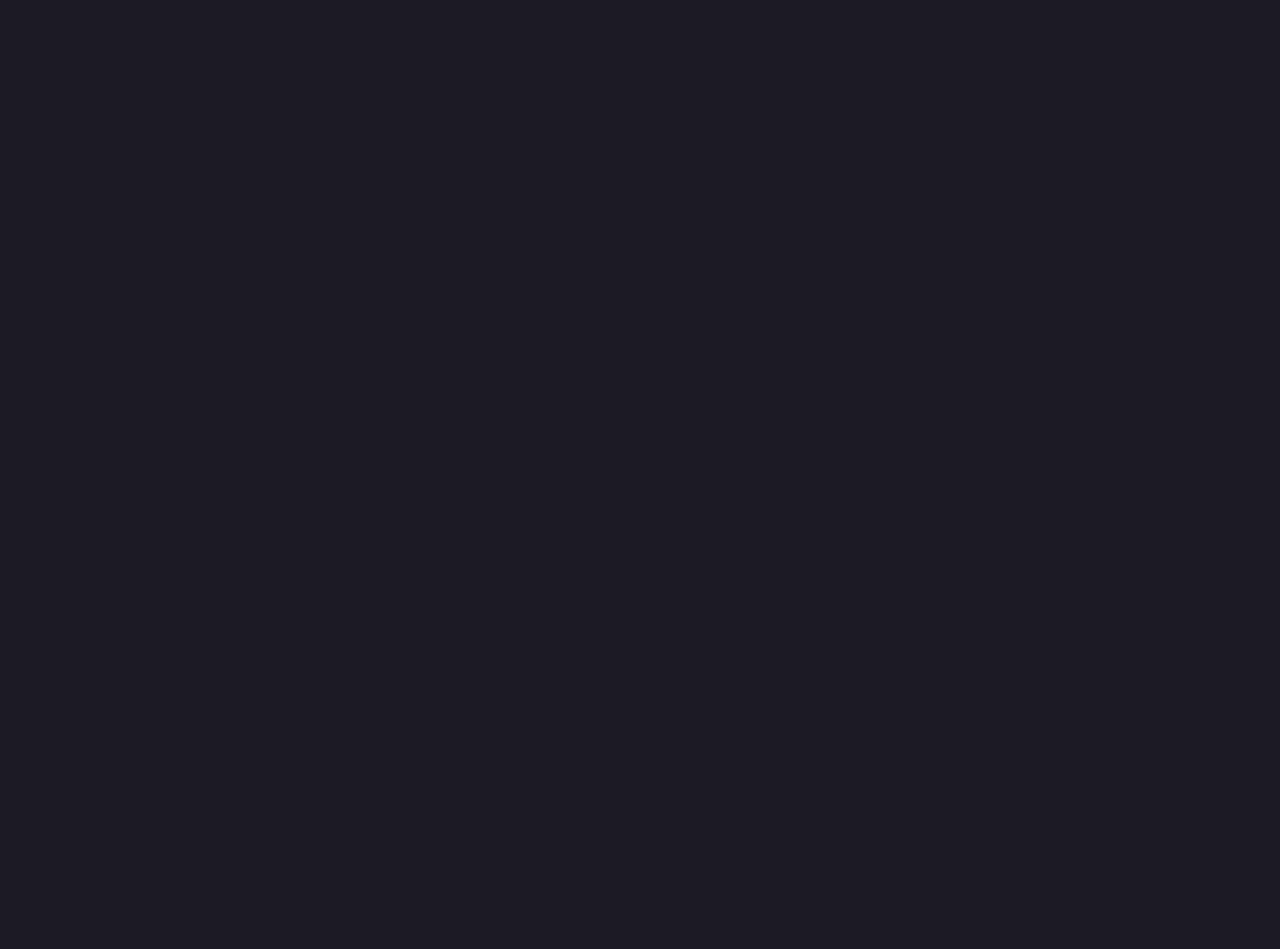
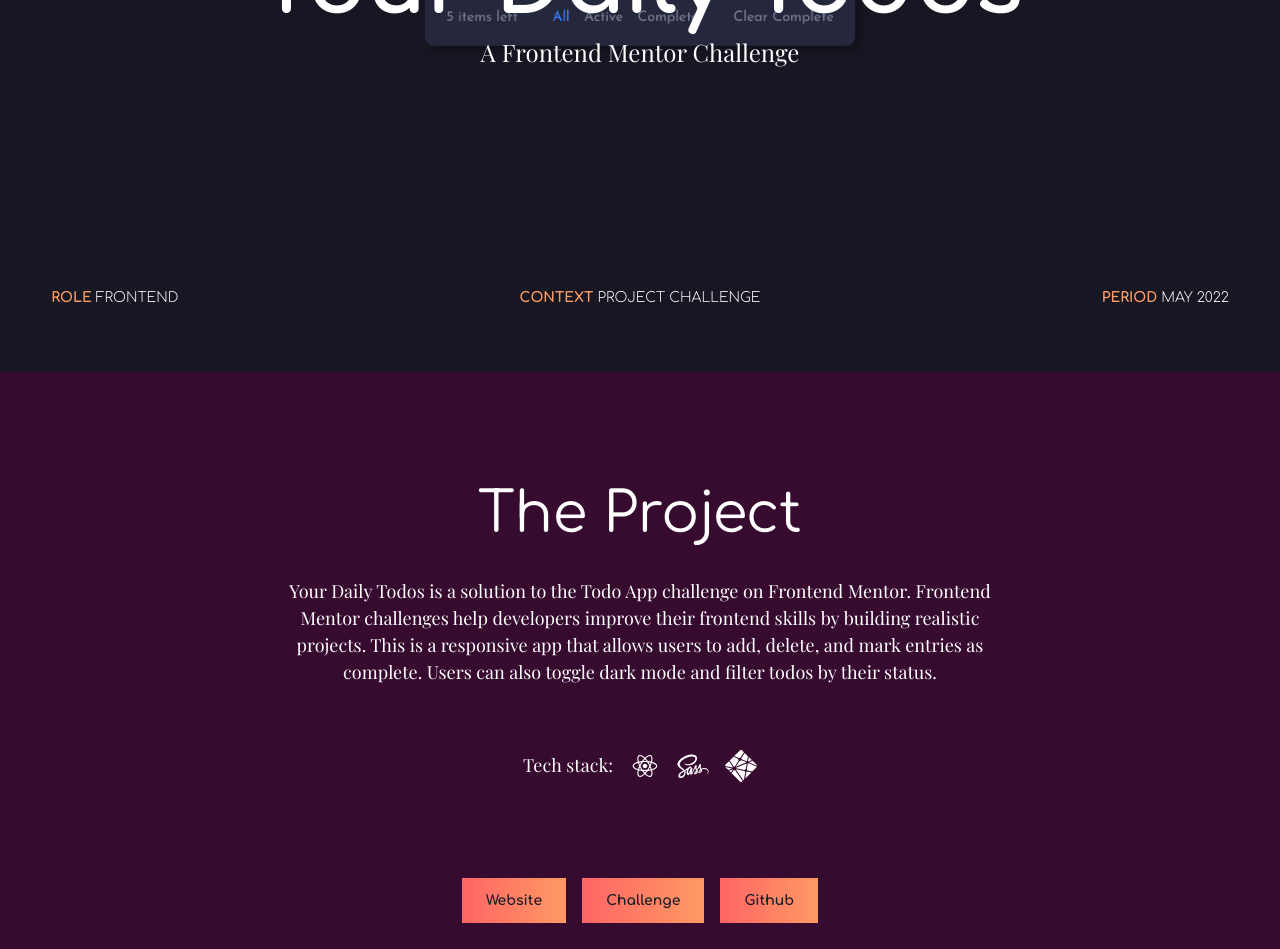
Before and after one commit to Alliemack77/ALPortfolio, a React (Create React App) app: page /your-daily-todos in a window 1280 px wide. Before the commit this address had no page. Shown: the part 348-1297 px from the top of the page. Before the commit the page ends 800 px from the top, so only its background shows below. Built offline with nearby package versions, Linux system fonts and the light colour scheme; a web font is replaced by a local one.

Commit message:
adding todo app project

```diff
--- a/src/App.js
+++ b/src/App.js
@@ -4,6 +4,7 @@ import Music from './pages/Music'
 import BeeHive from './pages/BeeHive'
 import Skate from './pages/Skate'
 import Vortex from './pages/Vortex'
+import TodoApp from './pages/TodoApp'
 import Home from './pages/Home'
 import './scss/main.scss'
 
@@ -17,6 +18,7 @@ function App() {
         <Route path="/the-beehive" element={<BeeHive />}></Route>
         <Route path="/the-skate-shop" element={<Skate/>}></Route>
         <Route path="/the-vortex" element={<Vortex/>}></Route>
+        <Route path="/your-daily-todos" element={<TodoApp/>}></Route>
       </Routes>
     </Router>
 
--- a/src/data/caseStudy-data.js
+++ b/src/data/caseStudy-data.js
@@ -3,8 +3,17 @@ import musicSmall from '../images/music-sm.jpg'
 import beehiveSmall from '../images/dev-group-sm.jpg'
 import skateSmall from '../images/skate-sm.jpg'
 import vortexSmall from '../images/vortex-sm.jpg'
+import todoApp from '../images/todos.png'
+
 
 export const caseStudies = [
+    {
+        name: "todos",
+        title: "Your Daily Todos",
+        subtitle: "A Frontend Mentor Challenge",
+        imgSmall: todoApp,
+        href: "/your-daily-todos"
+    },
     {
         name: "vortex",
         title: "The Vortex Project",
--- a/src/data/experiments-data.js
+++ b/src/data/experiments-data.js
@@ -3,7 +3,6 @@ import webScraper from '../images/webscraper.jpg'
 import converter from '../images/converter.png'
 import gradBorder from '../images/grad-border.jpg'
 import charCard from '../images/charcard.jpg'
-import todoApp from '../images/todoapp.PNG'
 
 
 export const experiments = [
@@ -38,11 +37,4 @@ export const experiments = [
         image: charCard
     },
 
-    {
-        id: "06",
-        title: "React Todo App",
-        url: "https://quiet-gnome-e94e89.netlify.app/",
-        image: todoApp
-    },
-
 ]
--- a/src/pages/Skate.js
+++ b/src/pages/Skate.js
@@ -40,7 +40,7 @@ const Skate = () => {
                             <Button text="GitHub" href="https://github.com/Alliemack77/The-Skate-Shop" target="_blank" />
                         </div>
                 </main>
-                <ProjectNav href="/the-vortex" next="The Vortex Project"/>
+                <ProjectNav href="/your-daily-todos" next="Your Daily Todos"/>
                 <Footer />
             </div>
         </>
--- /dev/null
+++ b/src/pages/TodoApp.js
@@ -0,0 +1,51 @@
+import Navbar from "../components/Navbar";
+import Button from "../components/Button";
+import ProjectNav from "../components/ProjectNav";
+import Footer from "../components/Footer";
+import {DiSass, DiReact} from 'react-icons/di';
+import {SiNetlify} from 'react-icons/si';
+
+
+const TodoApp = () => {
+    return (
+        <>
+            <Navbar isProject/>
+            <div className="project todos">
+                <header className="header grid">
+                    <h1 className="title fs-900 fw-700 ff-heading">Your Daily Todos</h1>
+                    <p className="subtitle fs-500">A Frontend Mentor Challenge</p>
+                    <div className="role">
+                        <p className="ff-heading uppercase fw-300">
+                            <span className="text-orange fw-700">Role </span>
+                            frontend</p>
+                        <p className="ff-heading uppercase fw-300">
+                            <span className="text-orange fw-700">Context </span>
+                            project challenge</p>
+                        <p className="ff-heading uppercase fw-300">
+                            <span className="text-orange fw-700">Period </span>
+                            May 2022</p>
+                    </div>
+                </header>
+                <main className="description flex direction-column">
+                        <h2 className="fs-800 ff-heading">The Project</h2>
+                        <p className="body fs-400">Your Daily Todos is a solution to the Todo App challenge on Frontend Mentor. Frontend Mentor challenges help developers improve their frontend skills by building realistic projects. This is a responsive app that allows users to add, delete, and mark entries as complete. Users can also toggle dark mode and filter todos by their status. </p>
+                        <div className="tech-icons flex">
+                            <p>Tech stack:</p>
+                            <DiReact />
+                            <DiSass />
+                            <SiNetlify />
+                        </div>
+                        <div className="project-buttons flow-horiz-xs">
+                            <Button text="Website" href="https://todaystasks.netlify.app/"/>
+                            <Button text="Challenge" href="https://www.frontendmentor.io/challenges/todo-app-Su1_KokOW"/>
+                            <Button text="Github" href="https://github.com/Alliemack77/FEM-todo-app-challenge"/>
+                        </div>
+                </main>
+                <ProjectNav href="/the-vortex" next="The Vortex Project"  />
+                <Footer />
+            </div>
+        </>
+    )
+}
+
+export default TodoApp;
--- a/src/scss/abstracts/_colors.scss
+++ b/src/scss/abstracts/_colors.scss
@@ -21,4 +21,4 @@ $clr-concord: hsl(310, 67%, 13%);
 .text-seafoam {color: $clr-seafoam;}
 .text-olive {color: $clr-olive;}
 .text-emerald {color: $clr-emerald;}
-.text-terracotta {color: $clr-emerald;}
+// .text-terracotta {color: $clr-emerald;}
--- a/src/scss/pages/_project.scss
+++ b/src/scss/pages/_project.scss
@@ -22,6 +22,9 @@
     &.vortex .description {
         background-color: $clr-terracotta;
     }
+    &.todos .description {
+        background-color: $clr-concord;
+    }
 
     &.neebs .header {
         background-image: url('../../images/arkAll5-lrg.png');
@@ -41,6 +44,9 @@
 
     &.vortex .header {
         background-image: url('../../images/vortex-lrg.jpg');
+    }
+    &.todos .header {
+        background-image: url('../../images/todos.png');
     }
 
 
```
Also changed, not shown: src/images/todoapp.PNG (deleted), src/images/todos.png (added).
